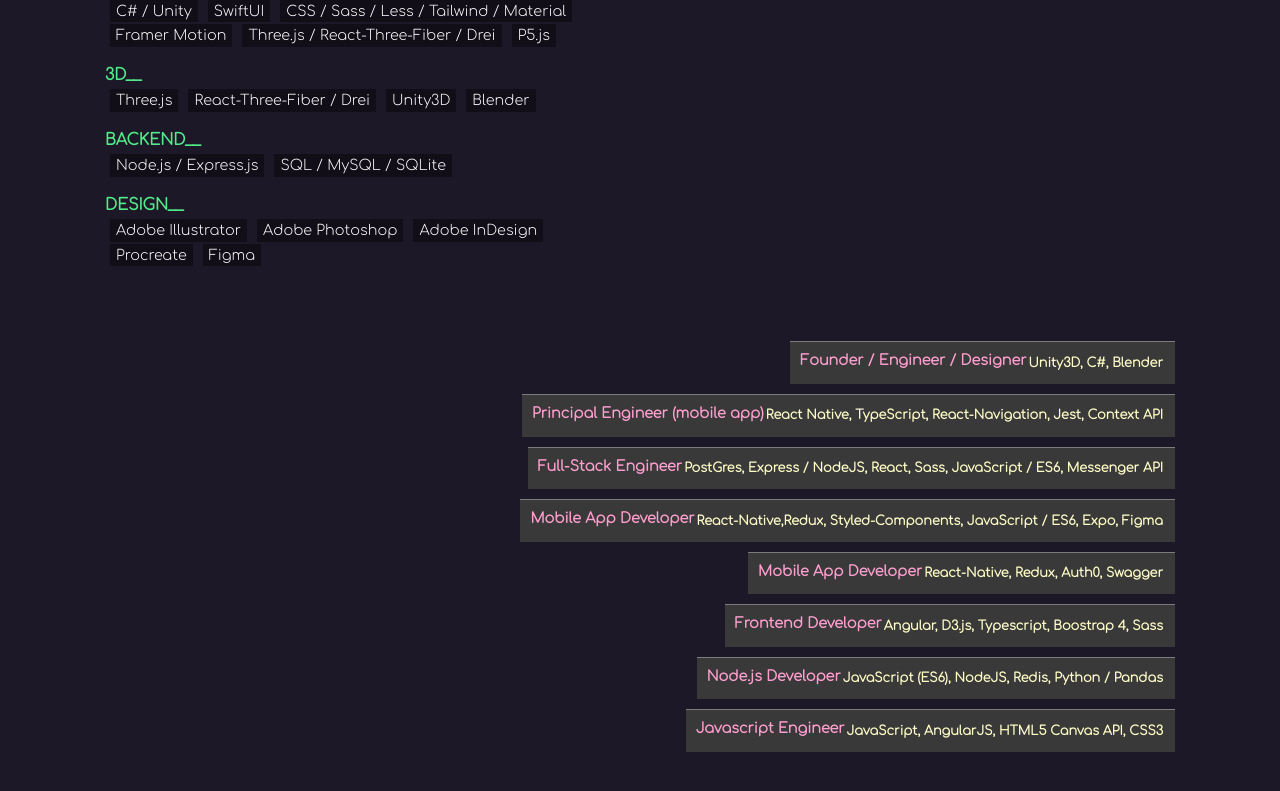
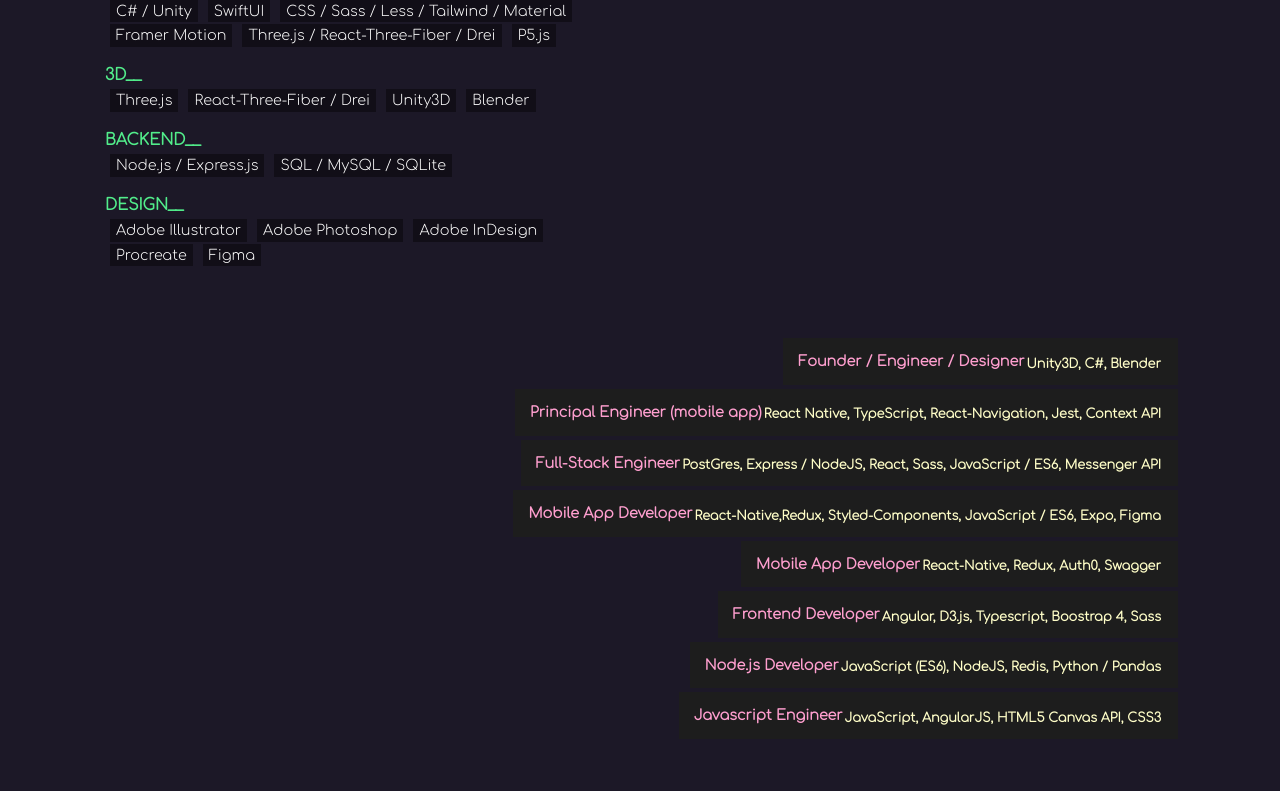
Before and after one commit to ErikKimsey/erikkimsey.github.io, a React (Create React App) app: page / in a window 1280 px wide. Shown: the part 936-1727 px from the top of the page. Built offline with nearby package versions, Linux system fonts and the light colour scheme.

Commit message:
background canvas change to grid

```diff
--- a/src/Experience/Experience.jsx
+++ b/src/Experience/Experience.jsx
@@ -1,6 +1,5 @@
 import React, { useEffect, useState, useRef } from 'react';
 import { motion } from "framer-motion";
-import Collapsible from 'react-collapsible';
 import "./styles/experience.scss";
 import { EXPERIENCE_DATA } from "./experience_data";
 import ExperienceItem from './ExperienceItem';
--- a/src/Experience/ExperienceItem.jsx
+++ b/src/Experience/ExperienceItem.jsx
@@ -58,6 +58,7 @@
     exitBeforeEnter={true}
     // Fires when all exiting nodes have completed animating out
     onExitComplete={() => console.log("Exit complete")}
+    mode='wait'
   >
     {children}
   </AnimatePresence >)
--- a/src/Experience/styles/experienceItem.scss
+++ b/src/Experience/styles/experienceItem.scss
@@ -10,10 +10,10 @@
   flex-flow: row wrap;
   align-items: center;
   justify-content: flex-end;
-  border-top: solid 1px #7c7c7c;
-  padding: 10px;
-  margin: 5px;
-  background-color: $darkGrayish;
+  padding: 15px;
+  padding-bottom: 10px;
+  margin: 2px;
+  background-color: #1d1d1d;
 
   .expItemRole {
     color: #ff9fcf;
--- a/src/Footer/Footer.jsx
+++ b/src/Footer/Footer.jsx
@@ -32,7 +32,7 @@
 
   if (isActive) {
     return (
-      <AnimatePresence exitBeforeEnter >
+      <AnimatePresence mode='wait' >
         <motion.div className="footerContainer"
           initial={{ x: 0, opacity: 0, scale: 1 }}
           animate={{ x: 0, opacity: 1 }}
--- a/src/P5Sketch/P5Sketch.jsx
+++ b/src/P5Sketch/P5Sketch.jsx
@@ -11,7 +11,7 @@
 let x = 50;
 let y = 50;
 let timer = 0;
-let max_distance = 66;
+let max_distance = 50;
 let colorGradientUp = false;
 
 let textColors = {
@@ -46,6 +46,7 @@
 
   const [dimen, setDimens] = useState();
   const [devType, setDevType] = useState();
+  const [p5, setP5] = useState();
 
   let orbCursor, landingName, landingTitle, font, fontSize, backgroundNoise;
   let img;
@@ -88,8 +89,12 @@
 
   function setup(p5, canvasParentRef) {
     // p5.noStroke();
+
+    setP5(p5);
     p5.createCanvas(p5.displayWidth, p5.displayHeight).parent(canvasParentRef);
     initTextElements(p5);
+
+    p5.colorMode(p5.HSL);
 
     p5.frameRate(15);
     orbCursor = new P5Cursor(p5, 22);
@@ -155,13 +160,30 @@
         // let size = p5.dist(p5.mouseX, p5.mouseY, i, j);
         // size = (size / max_distance) * 22;
         // p5.stroke(lineColor());
-        p5.point(i, j);
-        p5.strokeWeight(4);
-        let dist = p5.dist(p5.mouseX, p5.mouseY, i, j)
-        if (dist < max_distance * 6) {
-          p5.line(i, j, p5.mouseX, p5.mouseY);
-          p5.stroke("rgba(77,11,111,0.3)")
+        let dist = p5.dist(p5.mouseX, p5.mouseY, i, j);
+        let distScale = p5.map(dist, 1, 3000, 2, 10);
+        distScale = p5.sin(distScale) * 10;
+        console.log(distScale);
+        if (dist < max_distance * 29) {
+          // p5.strokeWeight(p5.map(distScale, 2, 10, 0.1, 1));
+          // p5.line(i, j, p5.mouseX, p5.mouseY);
+
+          p5.point(i, j);
+          p5.strokeWeight(distScale);
+          p5.stroke(`rgb(77,77,77)`);
         }
+
+        /**
+         * WIP:
+         * ** animated, wavy ellipse... using bezierVertices
+         */
+        // p5.noFill();
+        // p5.stroke(255);
+        // p5.beginShape();
+        // p5.vertex(p5.mouseX + 100, p5.mouseY + 100); // first point
+        // p5.bezierVertex(p5.mouseX + 100, p5.mouseY, p5.mouseX + 100, p5.mouseY + 10, p5.mouseX - 100, p5.mouseY - 100);
+        // // p5.bezierVertex(p5.mouseX - 100, p5.mouseY - 30, p5.mouseX - 50, p5.mouseY - 100, p5.mouseX - 70, p5.mouseY - 70); // if first 2 numbers are p5.changed to 20, 130 it becomes continuous
+        // p5.endShape();
       }
     }
     // p5.frameRate(22)
```
Lines whose indentation alone changed are shown as unchanged.
